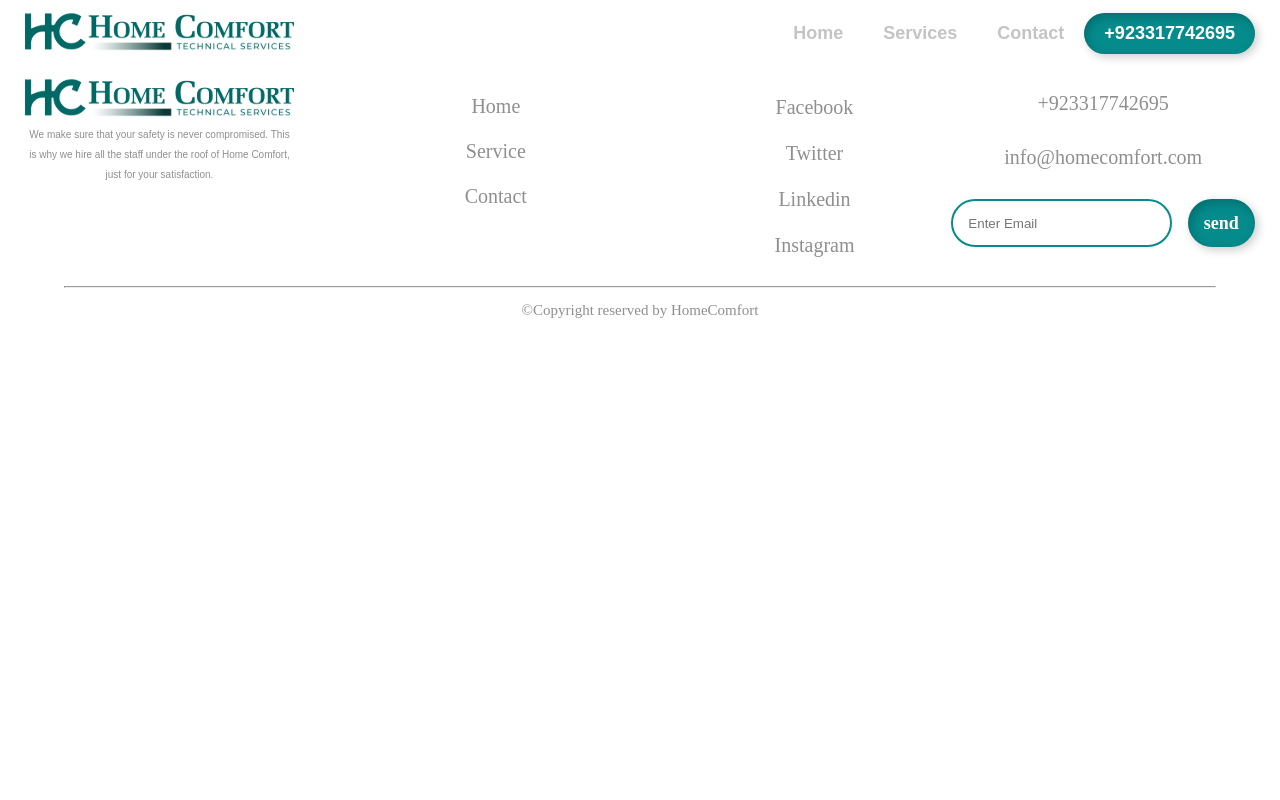
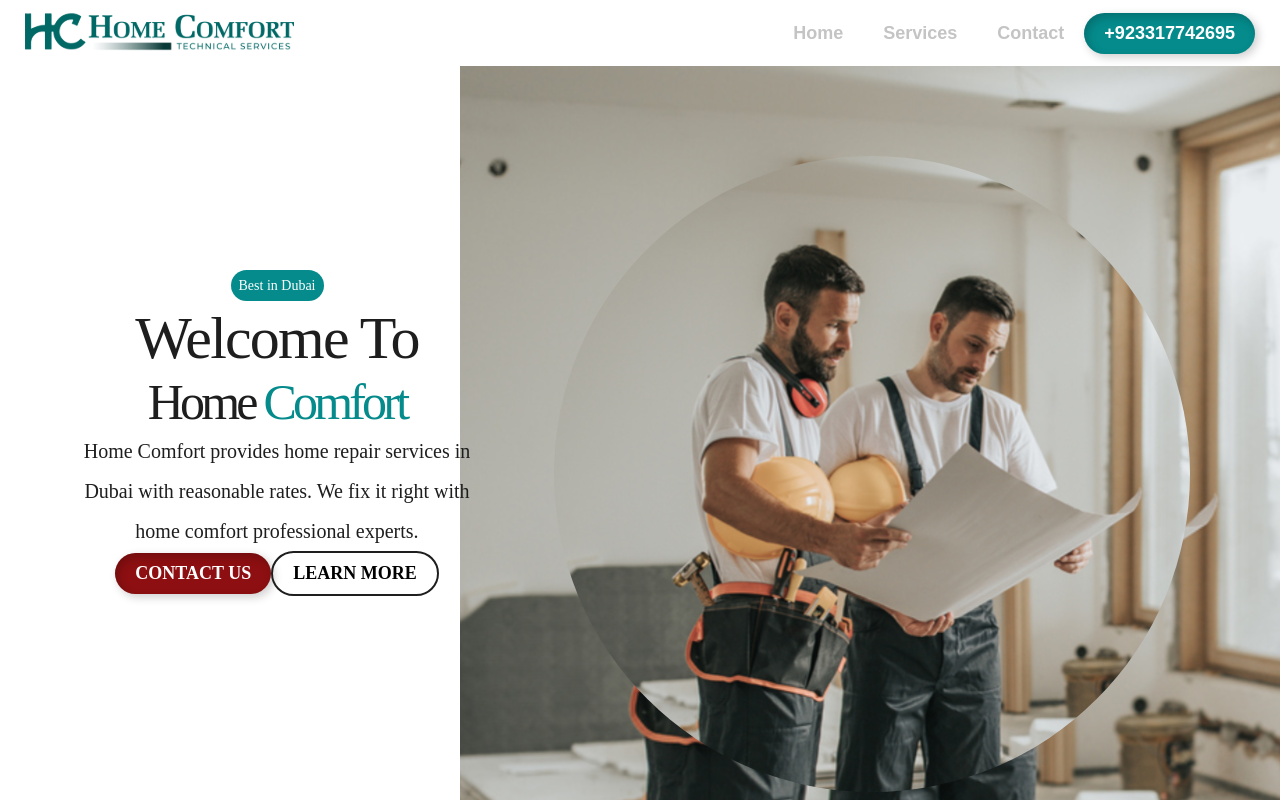
Before and after one commit to Royal2690/Web, a React (Create React App) app: page / in a window 1280 px wide. Shown: the top 800 px of the page. Built offline with nearby package versions, Linux system fonts and the light colour scheme.

Commit message:
body added

```diff
--- /dev/null
+++ b/src/global/layout/Body.js
@@ -0,0 +1,31 @@
+import React from 'react'
+import banner from '../../assests/images/home/banner/banner.svg'
+const Body = () => {
+  return (
+    <div>
+      <section class="Banner_Section">
+        <div class="Page-width">
+          <div class="Banner_Inner_Section">
+            <div class="Banner_Content">
+              <small>Best in Dubai</small>
+              <p class="Intro">Welcome To</p>
+              <h2>Home <span>Comfort</span></h2>
+              <p class="Descrition">
+                Home Comfort provides home repair services in Dubai with reasonable rates. We fix it right with home comfort professional experts.
+              </p>
+              <div class="Banner_Button">
+                <button class="Button1">Contact Us</button>
+                <button class="Button2">Learn More</button>
+              </div>
+            </div>
+            <div class="Banner_img">
+              <img src={banner} alt="">
+              </img></div>
+          </div>
+        </div>
+      </section>
+    </div>
+  )
+}
+
+export default Body
--- a/src/global/layout/index.js
+++ b/src/global/layout/index.js
@@ -1,11 +1,12 @@
 import React from 'react'
 import Header from './header'
+import Banner from './Body'
 import Footer from './footer'
 const Layout = () => {
     return (
         <>
             <Header />
-
+            <Banner/>
             <Footer />
         </>
     )
```
Also changed, not shown: src/global/layout/banner.js (deleted).
